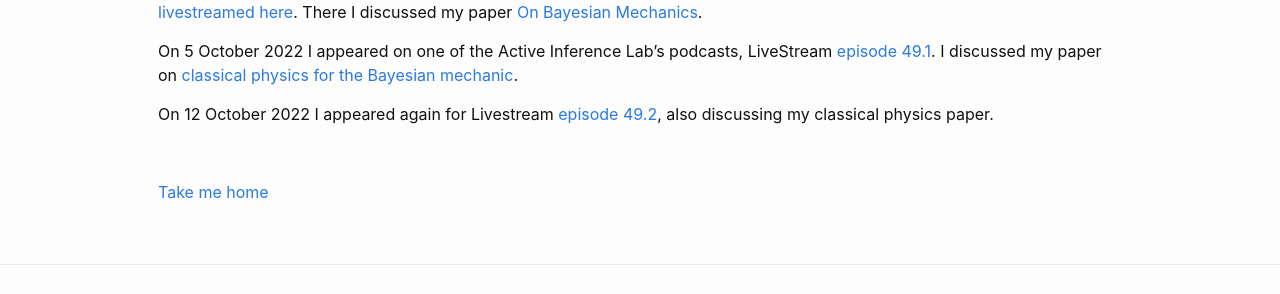
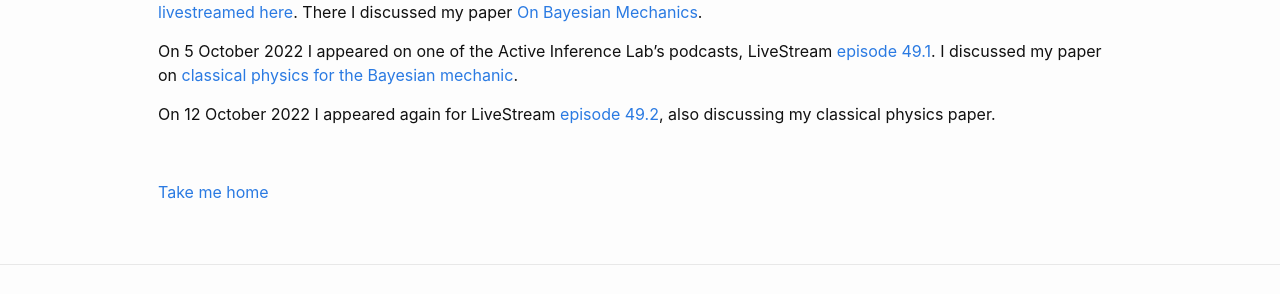
Before and after one commit to DARSakthi/DARSakthi.github.io, a Jekyll site: the page built from other.markdown, in a window 1280 px wide. Shown: the part 839-1133 px from the top of the page. Built offline with Jekyll 4.4.1, drawn with Linux system fonts in a browser that asks for light colours.

Commit message:
Misprint

```diff
--- a/other.markdown
+++ b/other.markdown
@@ -31,7 +31,7 @@ On 13 June 2022 I appeared on one of the [Active Inference Lab](https://www.acti
 
 On 5 October 2022 I appeared on one of the Active Inference Lab's podcasts, LiveStream [episode 49.1](https://www.youtube.com/watch?v=dAtC-Enmc8M). I discussed my paper on [classical physics for the Bayesian mechanic](https://arxiv.org/abs/2206.12996).
 
-On 12 October 2022 I appeared again for Livestream [episode 49.2](https://www.youtube.com/watch?v=2SuBJBEg9LI), also discussing my classical physics paper.
+On 12 October 2022 I appeared again for LiveStream [episode 49.2](https://www.youtube.com/watch?v=2SuBJBEg9LI), also discussing my classical physics paper.
 
 &nbsp;
 
```
